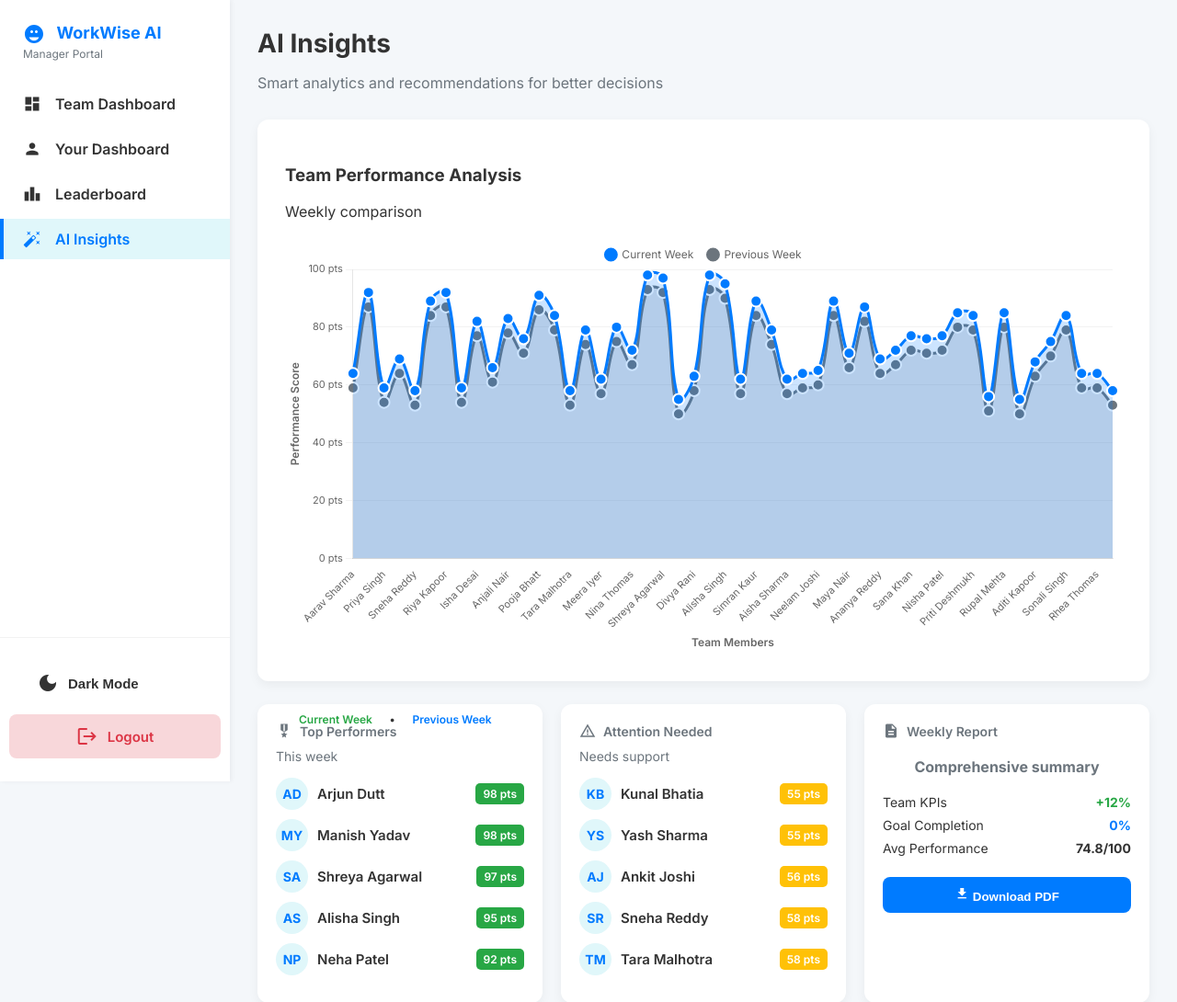
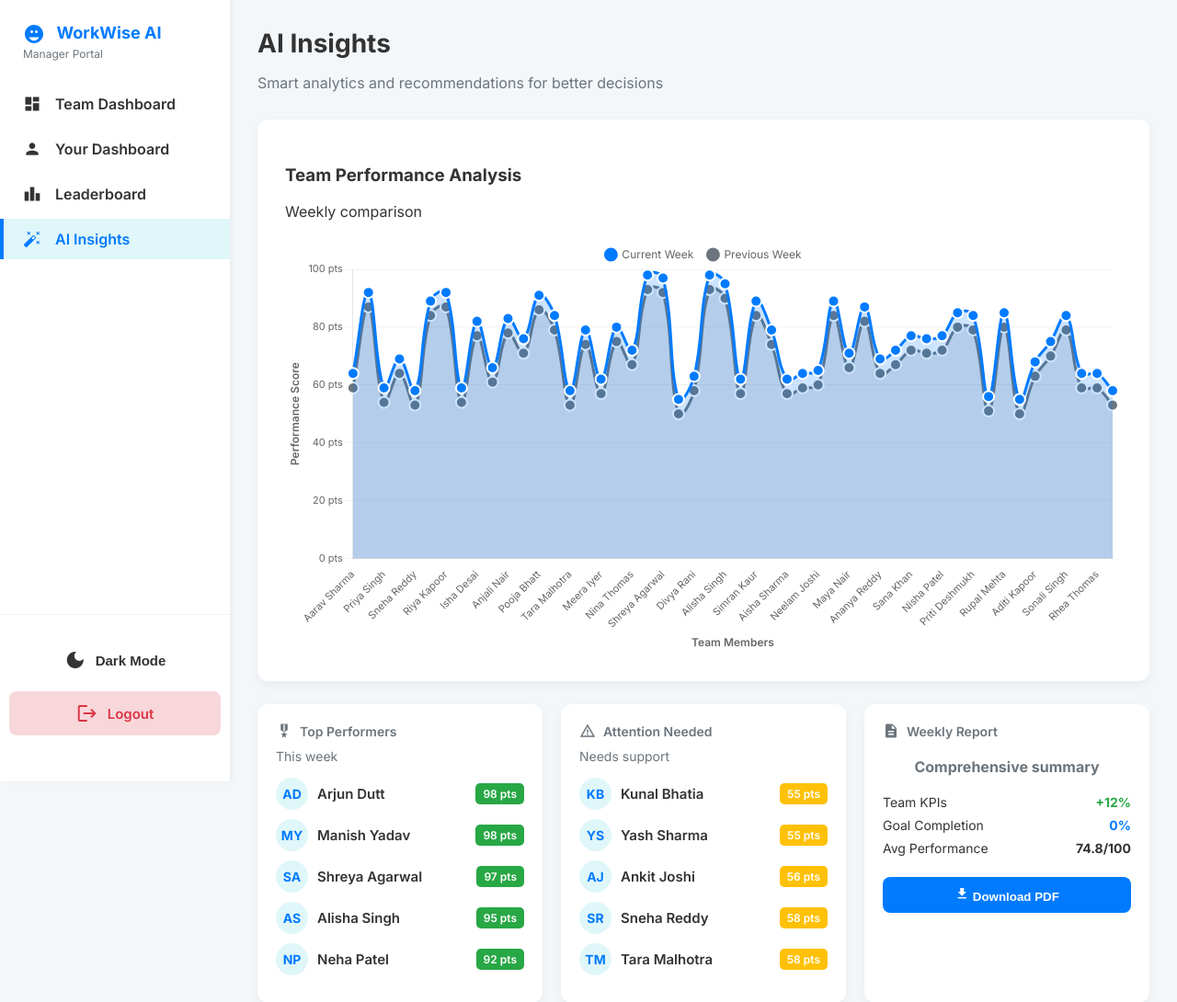
Before and after one commit to Ameer-pasha/WW_AI, a Flask app: page /insights in a window 1280 px wide. Shown: the top 1090 px of the page at 92% size. Run offline with Flask 3, Linux system fonts and the light colour scheme; the visitor is signed in with stand-in values (Sample User, id 1).

Commit message:
mode error solved

```diff
--- a/static/css/styles.css
+++ b/static/css/styles.css
@@ -194,6 +194,8 @@
 /* 3. DASHBOARD COMMON LAYOUT AND SIDEBAR                 */
 /* ====================================================== */
 
+
+/* In styles.css (Section 3: DASHBOARD COMMON LAYOUT AND SIDEBAR) */
 .sidebar {
     width: 250px;
     background-color: var(--color-sidebar-bg);
@@ -209,8 +211,12 @@
     position: fixed;
     top: 0;
     left: 0;
-    height: 100vh; /* Make the sidebar take up the full viewport height */
-    z-index: 100; /* Ensure it stays above the main content */
+    height: 100vh;
+    z-index: 100;
+
+    /* CRITICAL LINE ADDED/KEPT */
+    min-height: 0;
+    /* The incorrect 'overflow-y: auto' is removed here, if it was added before */
 }
 
 .logo-section {
@@ -239,7 +245,14 @@
     vertical-align: middle;
 }
 
-.nav-links { flex-grow: 1; }
+/* In styles.css (Section 3: DASHBOARD COMMON LAYOUT AND SIDEBAR) */
+.nav-links {
+    flex-grow: 1;
+    /* ADDED: Allow only nav links to scroll */
+    overflow-y: auto;
+    /* ADDED: Spacing above the utility section */
+    padding-bottom: 20px;
+}
 
 .nav-links a {
     display: flex;
@@ -265,10 +278,16 @@
     padding-left: 21px;
 }
 
+/* In styles.css (Section 3: DASHBOARD COMMON LAYOUT AND SIDEBAR) */
+/* In styles.css (Section 3: DASHBOARD COMMON LAYOUT AND SIDEBAR) */
 .utility-section {
-    padding: 25px 0 0; /* Removed horizontal padding from container */
+    padding: 25px 0 0;
     border-top: 1px solid rgba(0, 0, 0, 0.05);
-    text-align: center; /* Center the buttons inside the section */
+    text-align: center;
+
+    /* CRITICAL CHANGE: Add bottom padding and prevent shrinking */
+    padding-bottom: 25px;
+    flex-shrink: 0;
 }
 
 body.dark-mode .utility-section {
@@ -276,15 +295,16 @@
 }
 
 
+/* In styles.css (Section 3: DASHBOARD COMMON LAYOUT AND SIDEBAR) */
 .utility-section button, .utility-section a {
     /* Existing display/alignment styles */
     display: flex;
     align-items: center;
 
     /* WIDTH CONTROL: Set max width and align center using margin */
-    width: 90%; /* Smaller width for a less blocky feel */
-    max-width: 200px; /* Set a max width to keep it neat */
-    margin: 0 auto 10px auto; /* Center buttons and add bottom margin */
+    width: 90%;
+    max-width: 200px;
+    margin: 0 auto 10px auto;
 
     padding: 12px 15px;
     border: none;
@@ -295,11 +315,18 @@
     cursor: pointer;
     color: var(--color-text-dark);
     transition: background-color 0.2s, color 0.2s;
+
+    /* ADDED: Ensures content (icon + text) is centered horizontally */
+    justify-content: center;
+    /* ADDED: Prevents text from wrapping */
+    white-space: nowrap;
 }
 
+/* In styles.css (Section 3: DASHBOARD COMMON LAYOUT AND SIDEBAR) */
 .utility-section a.logout {
-    margin-bottom: 0; /* Remove extra margin for the last element */
-    justify-content: center; /* Center content (icon + text) inside the logout button */
+    margin-bottom: 0;
+    /* CRITICAL: Ensure icon and text are centered */
+    justify-content: center;
 }
 
 .utility-section button:hover:not(.logout), .utility-section a:hover:not(.logout) {
--- a/templates/insights.html
+++ b/templates/insights.html
@@ -53,7 +53,8 @@
 
     <div class="utility-section">
         <button id="mode-toggle" onclick="toggleDarkMode()">
-            <span class="material-icons">dark_mode</span> Dark Mode
+    <span class="material-icons">dark_mode</span>
+    <span class="mode-text">Dark Mode</span>
 </button>
         <a href="{{ url_for('logout') }}" class="logout">
             <span class="material-icons">logout</span> Logout
@@ -77,9 +78,7 @@
         <div class="chart-container">
             <canvas id="teamPerformanceChart"></canvas>
         </div>
-        <div class="chart-legend" style="display: none;">
-            <span class="current">Current Week</span> • <span class="previous">Previous Week</span>
-        </div>
+
     </div>
 
     <!-- AI Summary Cards -->
@@ -200,12 +199,15 @@
 
     function updateToggleButton(isDarkMode) {
     const iconSpan = modeToggle.querySelector('.material-icons');
+    // CRITICAL: Target the new .mode-text span
+    const textSpan = modeToggle.querySelector('.mode-text');
+
     if (isDarkMode) {
         iconSpan.textContent = 'light_mode';
-            modeToggle.childNodes[1].textContent = ' Light Mode';
+        textSpan.textContent = ' Light Mode';
     } else {
         iconSpan.textContent = 'dark_mode';
-            modeToggle.childNodes[1].textContent = ' Dark Mode';
+        textSpan.textContent = ' Dark Mode';
     }
 }
 </script>
```
Also changed, not shown: templates/employee-detail-view.html (+9 -4 lines), templates/leaderboard.html (+6 -3 lines), templates/team_dashboard.html (+6 -3 lines), templates/your_dashboard.html (+6 -3 lines). Lines whose indentation alone changed are shown as unchanged.
